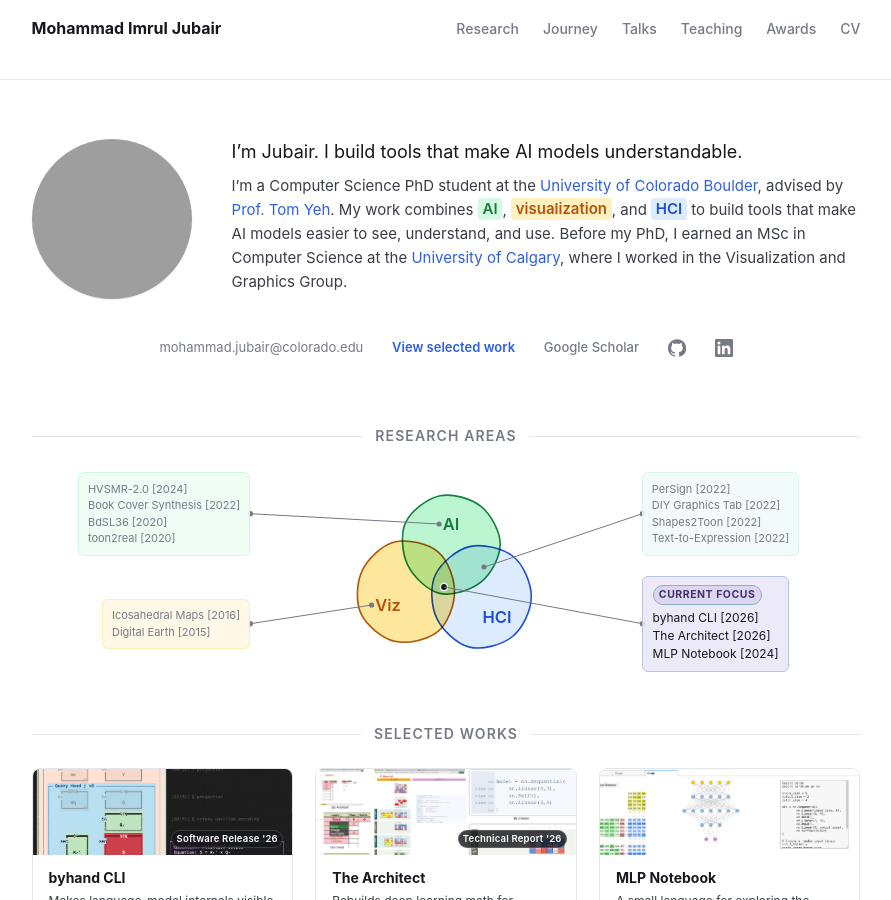
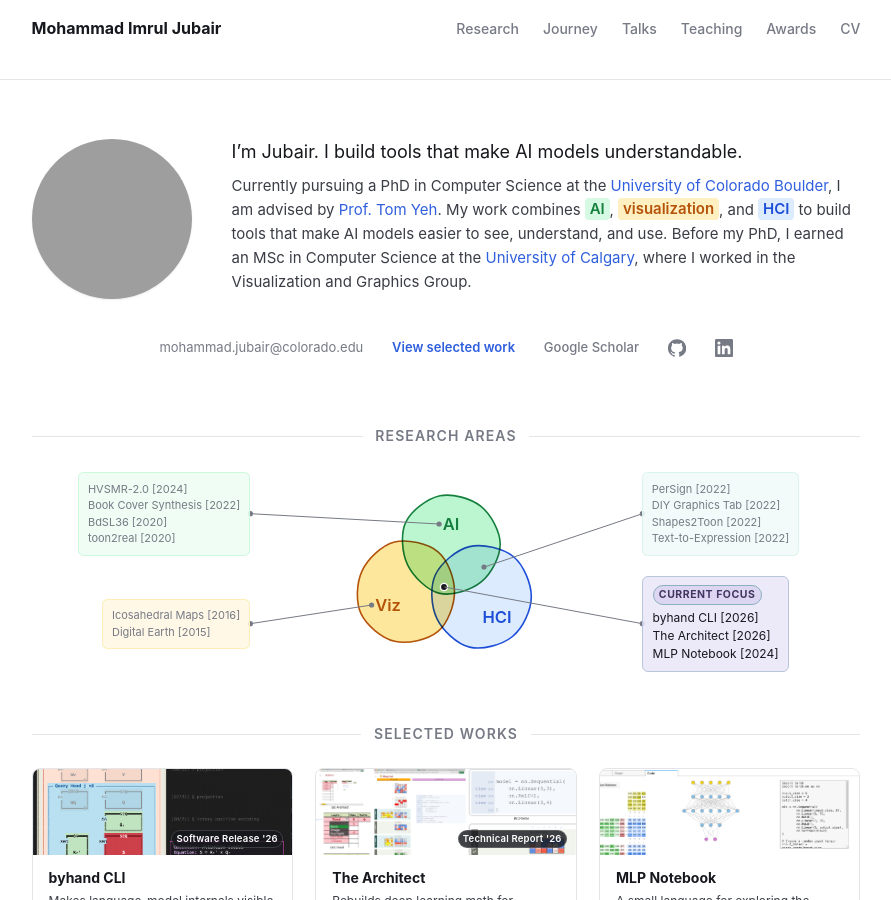
Before and after one commit to imruljubair/imruljubair.github.io, a Jekyll site: the page built from index.html, in a window 1280 px wide and 900 px high. Shown: the whole window, without its empty margins (194-1085 px from the left). Built offline with Jekyll 4.4.1, drawn with Linux system fonts in a browser that asks for light colours; grey boxes are pictures that could not be loaded.

Commit message:
Update bio.yml

```diff
--- a/_data/bio.yml
+++ b/_data/bio.yml
@@ -12,8 +12,8 @@ heading: I'm Jubair. I build tools that make AI models understandable.
 # Body paragraphs. Add, remove, or reorder — they render in this order.
 paragraphs:
   - >-
-    I’m a Computer Science PhD student at the
-    [University of Colorado Boulder](https://www.colorado.edu/cs/), advised by [Prof. Tom Yeh](https://www.byhand.ai/).
+    Currently pursuing a PhD in Computer Science at the
+    [University of Colorado Boulder](https://www.colorado.edu/cs/), I am advised by [Prof. Tom Yeh](https://www.byhand.ai/).
     My work combines <span class="bio-area bio-area--ai">AI</span>,
     <span class="bio-area bio-area--viz">visualization</span>, and
     <span class="bio-area bio-area--hci">HCI</span> to build tools that make AI models easier to see, understand, and use.
```
